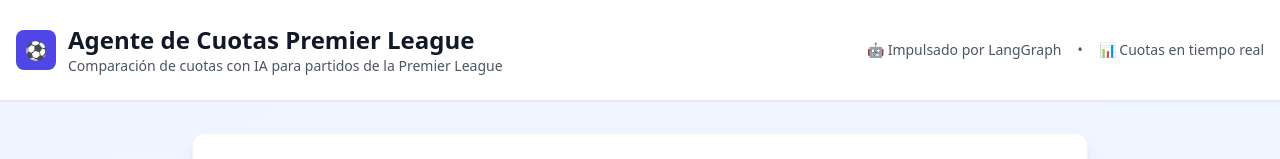
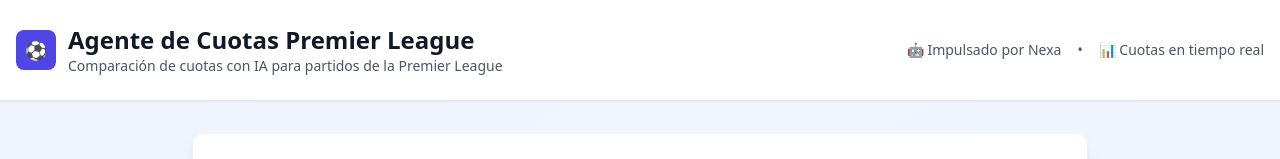
Before and after one commit to 1pperalta/ScrapOddsAPI, a React (Vite) app in the folder odds-agent/frontend/: page / in a window 1280 px wide. Shown: the top 159 px of the page. Built offline with nearby package versions, Linux system fonts and the light colour scheme.

Commit message:
fix: update logo and brand name

```diff
--- a/odds-agent/frontend/index.html
+++ b/odds-agent/frontend/index.html
@@ -3,7 +3,7 @@
 
 <head>
   <meta charset="UTF-8" />
-  <link rel="icon" type="image/svg+xml" href="/vite.svg" />
+  <link rel="icon" type="image/svg+xml" href="/nexa-icon.png" />
   <meta name="viewport" content="width=device-width, initial-scale=1.0" />
   <title>Nexa | Odds Agent</title>
 </head>
--- a/odds-agent/frontend/src/constants/texts.js
+++ b/odds-agent/frontend/src/constants/texts.js
@@ -1,87 +1,98 @@
 export const TEXTS = {
   header: {
-    title: 'Agente de Cuotas Premier League',
-    subtitle: 'Comparación de cuotas con IA para partidos de la Premier League',
-    poweredBy: 'Impulsado por LangGraph',
-    realTimeOdds: 'Cuotas en tiempo real'
+    title: "Agente de Cuotas Premier League",
+    subtitle: "Comparación de cuotas con IA para partidos de la Premier League",
+    poweredBy: "Impulsado por Nexa",
+    realTimeOdds: "Cuotas en tiempo real",
   },
 
   search: {
-    title: 'Buscar Cuotas de la Premier League',
-    modeLabel: 'Modo de búsqueda:',
-    naturalMode: 'Lenguaje Natural',
-    directMode: 'Búsqueda Directa',
-    placeholderNatural: "Ej: 'Muéstrame las cuotas para Arsenal vs Chelsea este fin de semana'",
+    title: "Buscar Cuotas de la Premier League",
+    modeLabel: "Modo de búsqueda:",
+    naturalMode: "Lenguaje Natural",
+    directMode: "Búsqueda Directa",
+    placeholderNatural:
+      "Ej: 'Muéstrame las cuotas para Arsenal vs Chelsea este fin de semana'",
     placeholderDirect: "Ej: 'Arsenal vs Chelsea'",
-    quickSearchLabel: 'Búsquedas rápidas:',
-    naturalTipsTitle: 'Consejos de Lenguaje Natural:',
+    quickSearchLabel: "Búsquedas rápidas:",
+    naturalTipsTitle: "Consejos de Lenguaje Natural:",
     naturalTip1: '"¿Cuáles son las cuotas para Arsenal vs Chelsea?"',
-    naturalTip2: '"Muéstrame las cuotas del próximo partido de Manchester United"',
+    naturalTip2:
+      '"Muéstrame las cuotas del próximo partido de Manchester United"',
     naturalTip3: '"Dame las mejores cuotas para Liverpool"',
-    directTipsTitle: 'Consejos de Búsqueda Directa:',
+    directTipsTitle: "Consejos de Búsqueda Directa:",
     directTip1: 'Usa el formato: "Equipo A vs Equipo B"',
-    directTip2: 'Ejemplos: "Arsenal vs Chelsea", "Man City vs Liverpool"'
+    directTip2: 'Ejemplos: "Arsenal vs Chelsea", "Man City vs Liverpool"',
   },
 
   loading: {
-    fetchingOdds: 'Obteniendo últimas cuotas...'
+    fetchingOdds: "Obteniendo últimas cuotas...",
   },
 
   error: {
-    title: 'Error'
+    title: "Error",
   },
 
   oddsDisplay: {
-    title: 'Resultados de Cuotas',
-    foundMatches: 'Encontrados',
-    match: 'partido',
-    matches: 'partidos',
-    sortByDate: 'Ordenar por Fecha',
-    sortByHome: 'Ordenar por Equipo Local',
-    sortByAway: 'Ordenar por Equipo Visitante',
-    noMatchesFound: 'No se encontraron partidos',
-    tryDifferentSearch: 'Intenta buscar un partido diferente o verifica tus términos de búsqueda.'
+    title: "Resultados de Cuotas",
+    foundMatches: "Encontrados",
+    match: "partido",
+    matches: "partidos",
+    sortByDate: "Ordenar por Fecha",
+    sortByHome: "Ordenar por Equipo Local",
+    sortByAway: "Ordenar por Equipo Visitante",
+    noMatchesFound: "No se encontraron partidos",
+    tryDifferentSearch:
+      "Intenta buscar un partido diferente o verifica tus términos de búsqueda.",
   },
 
   matchCard: {
-    bookmakers: 'casas de apuestas',
-    clickForDetails: 'Clic para detalles',
-    regions: 'Regiones:'
+    bookmakers: "casas de apuestas",
+    clickForDetails: "Clic para detalles",
+    regions: "Regiones:",
   },
 
   oddsComparison: {
-    title: 'Comparación Detallada de Cuotas',
-    best: 'Mejor',
-    implied: 'implícita',
-    bookmaker: 'Casa de Apuestas',
-    region: 'Región',
-    odds: 'Cuotas',
-    impliedPercent: '% Implícito',
-    rank: 'Rank',
-    summaryTitle: 'Estadísticas Resumidas',
-    totalBookmakers: 'Total de Casas de Apuestas',
-    regionsCovered: 'Regiones Cubiertas',
-    outcomesAvailable: 'Resultados Disponibles'
+    title: "Comparación Detallada de Cuotas",
+    best: "Mejor",
+    implied: "implícita",
+    bookmaker: "Casa de Apuestas",
+    region: "Región",
+    odds: "Cuotas",
+    impliedPercent: "% Implícito",
+    rank: "Rank",
+    summaryTitle: "Estadísticas Resumidas",
+    totalBookmakers: "Total de Casas de Apuestas",
+    regionsCovered: "Regiones Cubiertas",
+    outcomesAvailable: "Resultados Disponibles",
   },
 
   quickSearchOptions: [
-    'Arsenal vs Chelsea',
-    'Manchester United vs Liverpool',
-    'Manchester City vs Tottenham',
-    'Newcastle vs Brighton'
+    "Arsenal vs Chelsea",
+    "Manchester United vs Liverpool",
+    "Manchester City vs Tottenham",
+    "Newcastle vs Brighton",
   ],
 
   errors: {
-    invalidRequest: 'Parámetros de solicitud inválidos. Por favor, verifica tu búsqueda.',
-    rateLimit: 'Se excedió el límite de la API. Por favor, intenta de nuevo más tarde.',
-    authFailed: 'Falló la autenticación de la API. Por favor, verifica la configuración.',
-    fetchFailed: 'Error al obtener cuotas. Por favor, intenta de nuevo.',
-    teamsFetchFailed: 'Error al obtener la lista de equipos.',
-    matchesFetchFailed: 'Error al obtener los próximos partidos.',
-    queryNotUnderstood: 'No se pudo entender tu consulta. Intenta ser más específico sobre el partido.',
-    agentUnavailable: 'El agente IA está temporalmente no disponible. Intenta usar la búsqueda directa.',
-    noMatchFound: 'No se pudo encontrar un partido de la Premier League que coincida con tu consulta.',
-    noOddsData: 'No se encontraron datos de cuotas para este partido. Puede que no esté programado o disponible aún.',
-    contextError: 'Los componentes compuestos de SearchForm deben usarse dentro de SearchForm'
-  }
+    invalidRequest:
+      "Parámetros de solicitud inválidos. Por favor, verifica tu búsqueda.",
+    rateLimit:
+      "Se excedió el límite de la API. Por favor, intenta de nuevo más tarde.",
+    authFailed:
+      "Falló la autenticación de la API. Por favor, verifica la configuración.",
+    fetchFailed: "Error al obtener cuotas. Por favor, intenta de nuevo.",
+    teamsFetchFailed: "Error al obtener la lista de equipos.",
+    matchesFetchFailed: "Error al obtener los próximos partidos.",
+    queryNotUnderstood:
+      "No se pudo entender tu consulta. Intenta ser más específico sobre el partido.",
+    agentUnavailable:
+      "El agente IA está temporalmente no disponible. Intenta usar la búsqueda directa.",
+    noMatchFound:
+      "No se pudo encontrar un partido de la Premier League que coincida con tu consulta.",
+    noOddsData:
+      "No se encontraron datos de cuotas para este partido. Puede que no esté programado o disponible aún.",
+    contextError:
+      "Los componentes compuestos de SearchForm deben usarse dentro de SearchForm",
+  },
 };
```
Also changed, not shown: odds-agent/frontend/public/nexa-icon.png (added), odds-agent/frontend/public/vite.svg (deleted).
